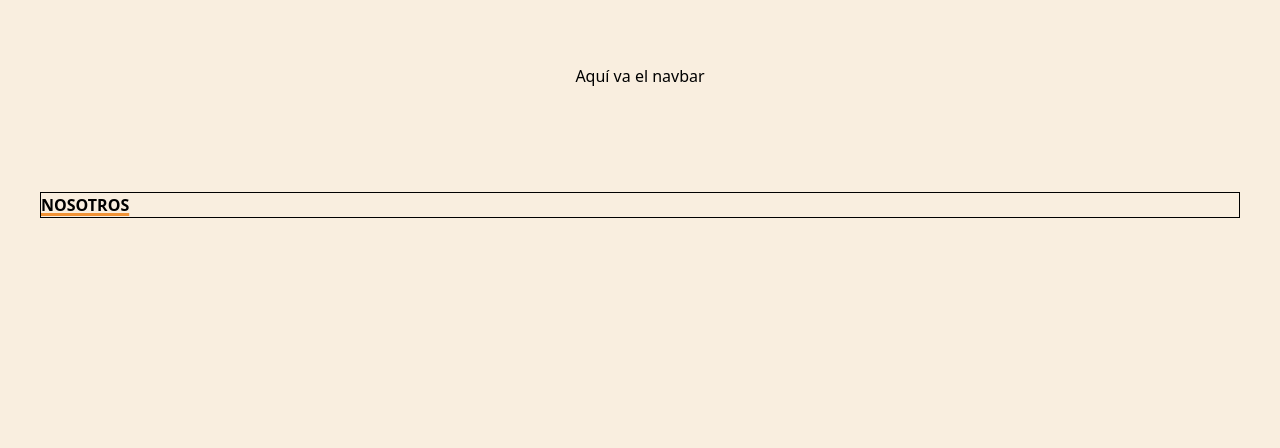
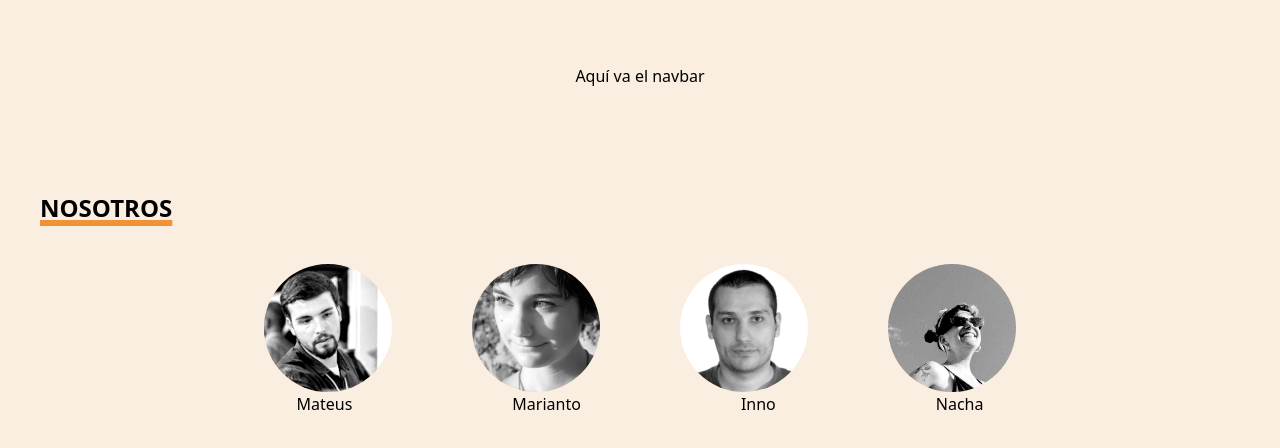
Before and after one commit to Innovaton0/Mimi-Sofm-final-project, a Vue app: page /Us in a window 1280 px wide. Shown: the top 448 px of the page. Built offline with nearby package versions, Linux system fonts and the light colour scheme.

Commit message:
Add photos and names in Us

```diff
--- a/src/components/AboutUs.vue
+++ b/src/components/AboutUs.vue
@@ -3,9 +3,56 @@
 <section class="bg-[#F9EEDF] h-[100rem]">
   <h1 class="text-center p-16"> Aquí va el navbar</h1>
 
-  <p class="border border-black font-bold underline decoration-[rgb(240,146,53)] decoration-[3px] m-10">NOSOTROS</p>
+  <p class="font-bold underline decoration-[rgb(240,146,53)] decoration-[6px] text-2xl m-10">NOSOTROS</p>
 
+  <div class="flex justify-center items-center space-x-20">
+   <!-- MATEUS -->
+    <img
+      src="../assets/Nosotros/T06SBAM50LR-U070HGSUD0C-90cde90c6623-512.png"
+      alt="Mateus"
+      class="w-32 h-32 rounded-full object-cover"
+    />
 
+    <!-- MARIANTO -->
+    <img
+      src="../assets/Nosotros/T06SBAM50LR-U071B5MU0L8-f736a6aa7cee-512.jpg"
+      alt="Marianto"
+      class="w-32 h-32 rounded-full object-cover"
+    />
+
+    <!-- INNO -->
+    <img
+      src="../assets/Nosotros/innp.png"
+      alt="Inno"
+      class="w-32 h-32 rounded-full object-cover"
+    />
+
+    <!-- NACHA -->
+    <img
+      src="../assets/Nosotros/IMG_7723.png"
+      alt="Nacha"
+      class="w-32 h-32 rounded-full object-cover"
+    />
+
+  </div>
+
+<div class="flex justify-center space-x-40">
+  <div>
+     <p class="font-light">Mateus</p>
+  </div>
+
+  <div>
+     <p class="font-light">Marianto</p>
+  </div>
+
+  <div>
+     <p class="font-light">Inno</p>
+  </div>
+
+  <div>
+     <p class="font-light">Nacha</p>
+  </div>
+</div>
 
 </section>
 
```
